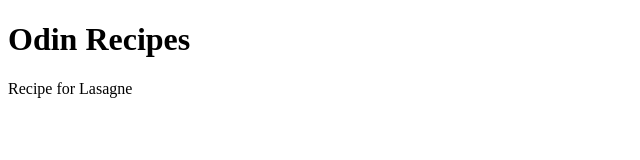
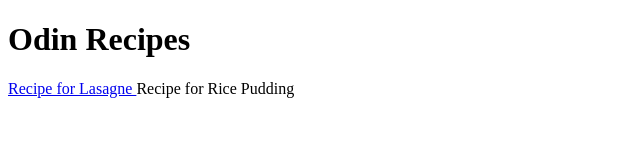
Before and after one commit to georgetdawson/odin-recipes, a plain HTML site: page index.html in a window 1280 px wide. Shown: the whole page, without its empty margins (0-640 px from the left). Drawn offline with Linux system fonts and the light colour scheme.

Commit message:
Fix link for Lasagne page and add link for Rice Pudding Page

```diff
--- a/index.html
+++ b/index.html
@@ -14,8 +14,9 @@
 
 <h1> Odin Recipes </h1>
 
-<a= href="recipes/lasagne.html"> Recipe for Lasagne </a>
+<a href="recipes/lasagne.html"> Recipe for Lasagne </a>
 
+<a= href="recipes/rice-pudding.html"> Recipe for Rice Pudding </a>
 
 </body>
 
```
